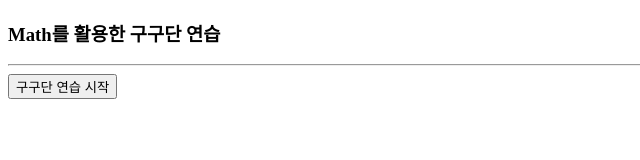
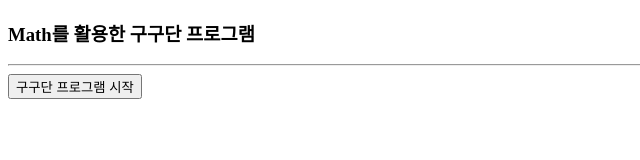
Before and after one commit to MJ2020-user/web_test, a plain HTML site: page ex)Math.html in a window 1280 px wide. Shown: the whole page, without its empty margins (0-640 px from the left). Drawn offline with Linux system fonts and the light colour scheme.

Commit message:
Add files via upload

```diff
--- a/ex)Math.html
+++ b/ex)Math.html
@@ -2,7 +2,7 @@
 <html>
 <head>
     <meta charset="utf-8">
-    <title>Math를 활용한 구구단 연습</title>
+    <title>Math를 활용한 구구단 프로그램</title>
     <script>
         function randomInt() { // 1~9의 십진 난수 리턴
             return Math.floor(Math.random() * 9) + 1;
@@ -34,8 +34,8 @@
     </script>
 </head>
 <body>
-    <h3>Math를 활용한 구구단 연습</h3>
+    <h3>Math를 활용한 구구단 프로그램</h3>
     <hr>
-    <button onclick="practiceGugudan()">구구단 연습 시작</button>
+    <button onclick="practiceGugudan()">구구단 프로그램 시작</button>
 </body>
 </html>
```
